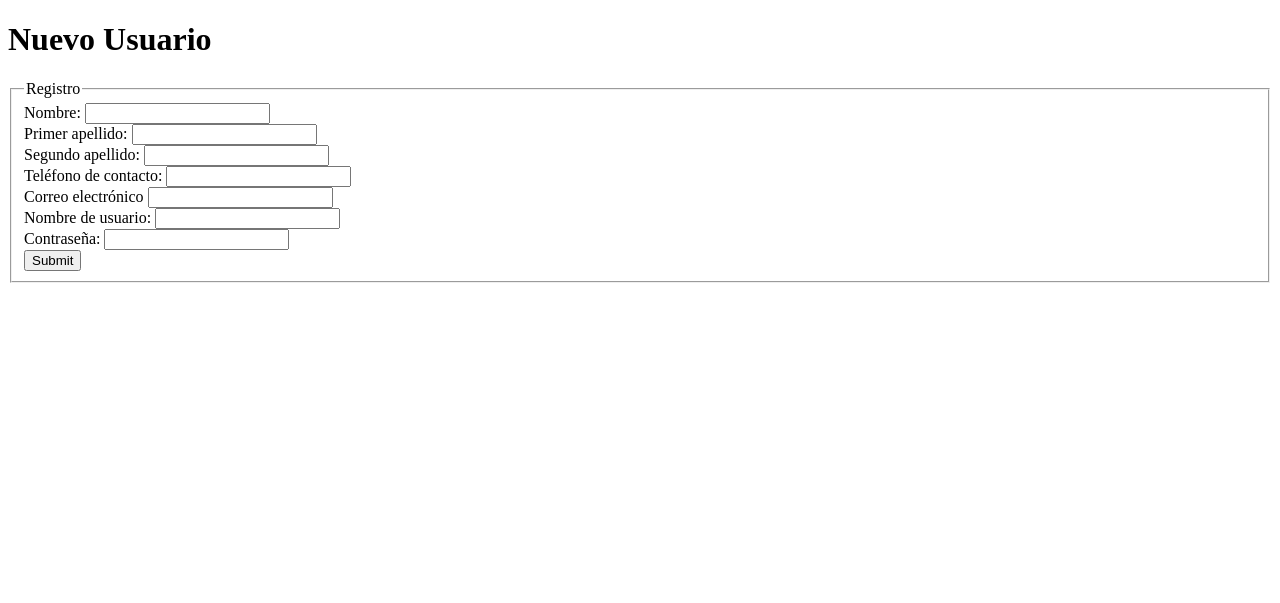
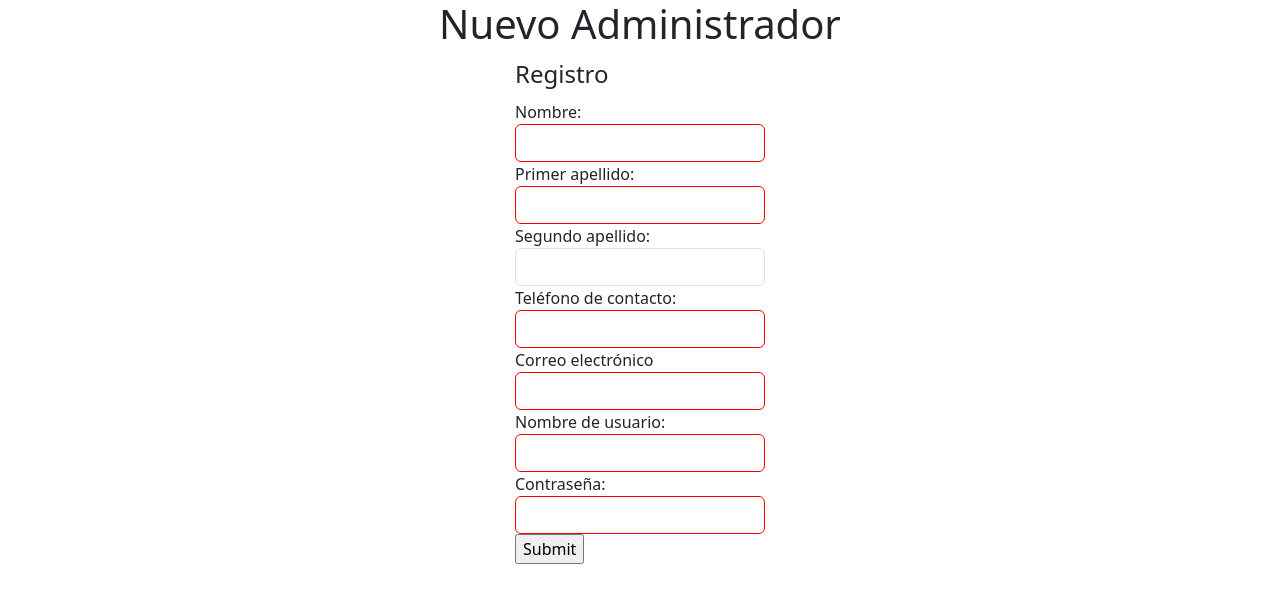
Before and after one commit to Miranda-98/TFG_Imperial, a PHP site: page /From_nuevoAdmin.php in a window 1280 px wide. Shown: the top 603 px of the page. Run offline with PHP 8.4, Linux system fonts and the light colour scheme.

Commit message:
formularios

```diff
--- a/Vista/From_nuevoAdmin.php
+++ b/Vista/From_nuevoAdmin.php
@@ -1,44 +1,64 @@
 <!DOCTYPE html>
 <html lang="en">
+
 <head>
     <meta charset="UTF-8">
     <meta http-equiv="X-UA-Compatible" content="IE=edge">
     <meta name="viewport" content="width=device-width, initial-scale=1.0">
-    <title>Resgistro Nuevos Usuarios</title>
-    <script type="text/javascript" src="validacionFormulario.js"></script>
+    <title>Resgistro Nuevos Administradores</title>
+
+    <link rel="stylesheet" type="text/css" href="style.css">
+
+    <link href="https://cdn.jsdelivr.net/npm/bootstrap@5.3.0-alpha3/dist/css/bootstrap.min.css" rel="stylesheet" integrity="sha384-KK94CHFLLe+nY2dmCWGMq91rCGa5gtU4mk92HdvYe+M/SXH301p5ILy+dN9+nJOZ" crossorigin="anonymous">
+    <script src="https://cdn.jsdelivr.net/npm/bootstrap@5.3.0-alpha3/dist/js/bootstrap.bundle.min.js" integrity="sha384-ENjdO4Dr2bkBIFxQpeoTz1HIcje39Wm4jDKdf19U8gI4ddQ3GYNS7NTKfAdVQSZe" crossorigin="anonymous"></script>
+
+
 </head>
+
 <body>
-    <h1>Nuevo Usuario</h1>
+
+    <div class="contenedorFormulario">
+        <h1>Nuevo Administrador</h1>
+        <div class="formularioRegistro">
             <form method="post">
-    <fieldset>
+                <!-- <fieldset> -->
+
                 <legend>Registro</legend>
                 <label for="nombre">Nombre:</label>
-        <input type="text" name="nombrePropio" id="nombre" pattern="[A-Za-z]{3,20}" required>
-<br>
+                <input type="text" name="nombrePropio" id="nombre" class="form-control" pattern="[A-Za-z]{3,20}" required>
+
                 <label for="apellido1">Primer apellido:</label>
-        <input type="text" name="primerApellido" id="apellido1" pattern="[A-Za-z]{3,20}" required>
-        <br>
+                <input type="text" name="primerApellido" id="apellido1" class="form-control" pattern="[A-Za-z]{3,20}" required>
+
                 <label for="apellido2">Segundo apellido:</label>
-        <input type="text" name="segundoApellido" id="apellido2" pattern="[A-Za-z]{0,20}" >
-        <br>
+                <input type="text" name="segundoApellido" id="apellido2" class="form-control" pattern="[A-Za-z]{0,20}">
+
                 <label for="celular">Teléfono de contacto:</label require>
-        <input type="number" name="telefono" id="celular" pattern="[6789]{1}[0-9]{8}">
-        <br>
+                <input type="number" name="telefono" id="celular" class="form-control" pattern="[6789]{1}[0-9]{8}" required>
+
                 <label for="mail">Correo electrónico</label>
-        <input type="email" name="correoElectronico" id="email" required>
-        <br>
+                <input type="email" name="correoElectronico" id="email" class="form-control" required>
+
                 <label for="user">Nombre de usuario:</label>
-        <input type="text" name="nombreUsuario" id="nombreUsuario" pattern="[A-Za-z0-9]{3,20}" required>
-        <br>
+                <input type="text" name="nombreUsuario" id="nombreUsuario" class="form-control" pattern="[A-Za-z0-9]{3,20}" required>
+
                 <label for="pass">Contraseña:</label>
-        <input type="password" name="contraseñaUsuario" id="contraseña" pattern="/^(?=.*[a-z])(?=.*[A-Z])(?=.*\d)(?=.*[@$!%*?&])[A-Za-z\d@$!%*?&]{8,20}$/" required>
-        <br>
-        <input type="submit" name="btnNuevoAdmin" id="">
-        </fieldset>
+                <input type="password" name="contraseñaUsuario" id="contraseña" class="form-control" required>
+
+                <div id="fuerza" value=""></div>
+                <input type="submit" name="btnNuevoAdmin" id="botonRegistro">
+
+                <!-- </fieldset> -->
+
             </form>
+        </div>
+    </div>
+
 
     <?php
     include '../Controlador/controlador_admin.php';
     ?>
 </body>
+<script type="text/javascript" src="validacionFormulario.js"></script>
+
 </html>
--- a/Vista/style.css
+++ b/Vista/style.css
@@ -58,3 +58,11 @@ footer {
 input:invalid {
     border: solid 1px red;
 }
+
+.contenedorFormulario {
+    display: flex; flex-direction: column; align-items: center;
+}
+
+.formularioRegistro {
+    width: 250px; height: 400px;
+}
```
Also changed, not shown: Vista/Form_nuevoUsuario.php (+14 -9 lines), Vista/fuerzaContraseña.js (added, +42 -0 lines), Vista/validacionFormulario.js (deleted). Lines whose indentation alone changed are shown as unchanged.
